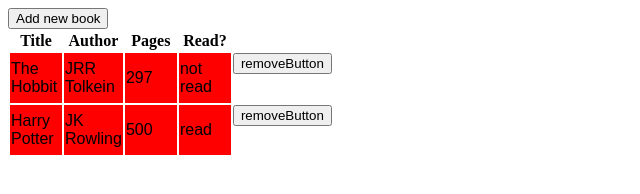
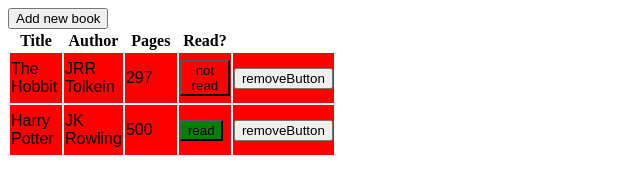
Before and after one commit to TJHamer/Library, a plain HTML site: page index.html in a window 1280 px wide. Shown: the whole page, without its empty margins (0-640 px from the left). Drawn offline with nearby package versions, Linux system fonts and the light colour scheme.

Commit message:
added read/not read change on click functionality

```diff
--- a/book.js
+++ b/book.js
@@ -37,43 +37,53 @@ function addToPage(array){
 			  cell1.addClass('cell')
 			       .addClass(`row${i}`)
 				   .attr('id', `id${i}-title`)
-				   .attr('data-key', `${i}`)
 				   .text(array[i]["title"]);
 		var cell2 = $('<td></td>')
 			  cell2.addClass('cell')
 			       .addClass(`row${i}`)
 			  	   .attr('id', `id${i}-author`)
-			  	   .attr('data-key', `${i}`)
 			  	   .text(array[i]["author"]);
 		var cell3 = $('<td></td>')
 			  cell3.addClass('cell')
 			       .addClass(`row${i}`)
 				   .attr('id', `id${i}-pages`)
-				   .attr('data-key', `${i}`)
 				   .text(array[i]["pages"]);
-
-
-
 
 
 		var cell4 = $('<td></td>')
 			  cell4.addClass('cell')
 			       .addClass(`row${i}`)
-			  	   .attr('id', `id${i}-read`)
-			  	   .attr('data-key', `${i}`)
-			  	   .text(array[i]["read"]);
+			  	   .attr('id', `id${i}-read`);
+
+		var readCheckBox = $('<button> </button>')
+			  readCheckBox.addClass('readButton')
+			       		  .addClass(`row${i}`)
+			  	   		  .attr('id', `id${i}-readButton`)
+			  	   		  .text(array[i]["read"]);
+
+		if(array[i]["read"] == 'read'){
+			readCheckBox.addClass('readBtn');
+		}else if(array[i]["read"] == 'not read'){
+			readCheckBox.addClass('notReadBtn');
+		}
+
+		var cell5 = $('<td></td>')
+			  cell5.addClass('cell')
+			       .addClass(`row${i}`)
+			  	   .attr('id', `id${i}-remove`);
 
 		var btn = $('<button> </button>')
 			  btn.addClass('removeButton')
 			     .attr('id', `id${i}removeButton`)
-			     .attr('data-key', `${i}`)
 			  	 .text('removeButton');
 
+		cell4.append(readCheckBox);
+		cell5.append(btn);
 		row.append(cell1);
 		row.append(cell2);
 		row.append(cell3);
 		row.append(cell4);
-		row.append(btn);
+		row.append(cell5);
 
 		$('#table').append(row);
 
@@ -82,15 +92,35 @@ function addToPage(array){
 	$('.removeButton').on('click', function(e){
 		console.log(e);
 	var id = e.target.id;
-	var index = parseInt(document.getElementById(id).parentNode.id);
+	var index = parseInt(document.getElementById(id).parentNode.parentNode.id);
 
+	console.log(id);
 	removeBookFromLibrary(index); //remove from array
 	//document.getElementById(id).parentNode.remove(); //removes row
 
 	clearPage();
 	addToPage(myLibrary);
+	console.log(id);
 
 	})
+
+$('.readButton').on('click', function(e){
+
+	var id = e.target.id;
+	var index = parseInt(document.getElementById(id).parentNode.parentNode.id);
+	var currentReadValue = myLibrary[index]['read'];
+
+	if (currentReadValue == 'read'){
+		myLibrary[index]['read'] = 'not read';
+	} else if(currentReadValue == 'not read'){
+		myLibrary[index]['read'] = 'read';
+	}
+
+	clearPage();
+	addToPage(myLibrary);
+
+	})
+
 }
 
 function clearPage(){
@@ -102,8 +132,8 @@ function clearPage(){
 $('#submitButton').on('click', function(){
 
 	var title = $('#title').val();
-	var author = $('#title').val();
-	var pages = $('#title').val();
+	var author = $('#author').val();
+	var pages = $('#pages').val();
 	var readChecked = $('#read')[0]["checked"];
 	var read = readChecked ? 'read' : 'not read';
 
--- a/style.css
+++ b/style.css
@@ -5,6 +5,13 @@
 	background-color: red;
 }
 
+.readBtn{
+  background-color: green;
+}
+
+.notReadBtn{
+  background-color: red;
+}
 
 
 
```
